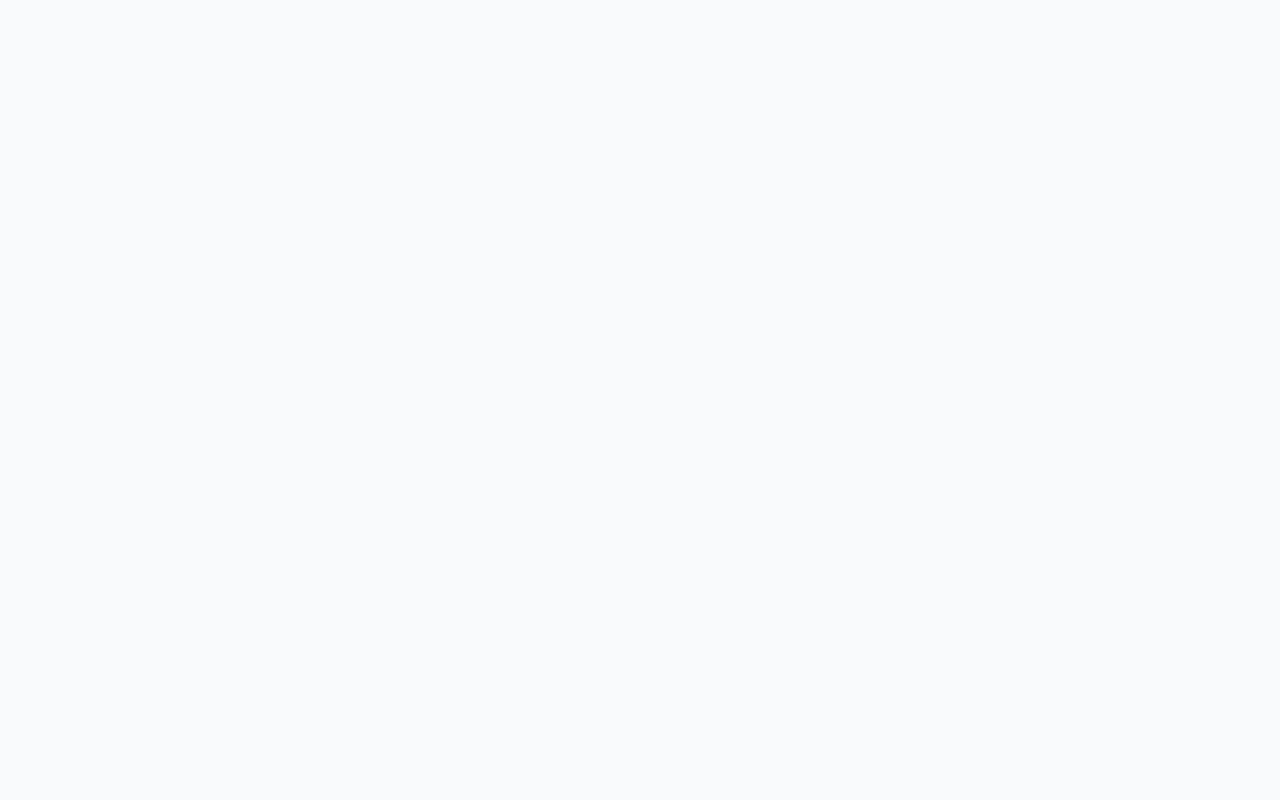
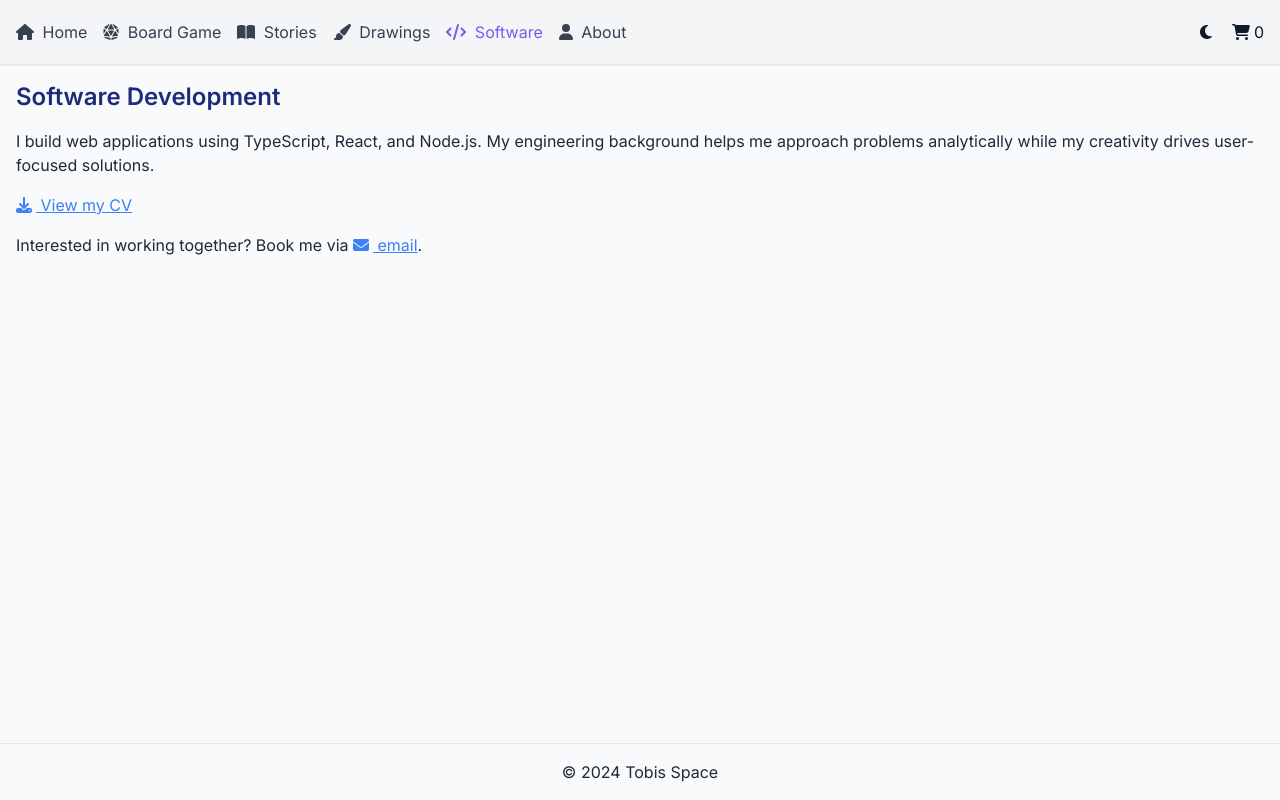
Before and after one commit to elmigerto/baseHomePage, a React (Vite) app in the folder tobis-space/: page /software in a window 1280 px wide. Before the commit this address had no page. Built offline with nearby package versions, Linux system fonts and the light colour scheme.

Commit message:
Add Software page with CV link

```diff
--- a/tobis-space/src/App.tsx
+++ b/tobis-space/src/App.tsx
@@ -14,6 +14,7 @@ import DrawingsRoom from './pages/DrawingsRoom'
 import Home from './pages/Home'
 import Stories from './pages/Stories'
 import StoryOverview from './pages/StoryOverview'
+import Software from './pages/Software'
 
 export default function App() {
   return (
@@ -33,6 +34,7 @@ export default function App() {
         </Route>
         <Route path="drawings" element={<Drawings />} />
         <Route path="drawings/room" element={<DrawingsRoom />} />
+        <Route path="software" element={<Software />} />
         <Route path="about" element={<About />} />
         <Route path="success" element={<CheckoutSuccess />} />
         <Route path="cancel" element={<CheckoutCancel />} />
--- a/tobis-space/src/components/Header.tsx
+++ b/tobis-space/src/components/Header.tsx
@@ -4,6 +4,7 @@ import {
   faDiceD20,
   faHome,
   faPaintBrush,
+  faCode,
   faShoppingCart,
   faSun,
   faMoon,
@@ -39,6 +40,9 @@ export default function Header({
           <NavLink to="/drawings" className={linkClass}>
             <FontAwesomeIcon icon={faPaintBrush} className="mr-1" /> Drawings
           </NavLink>
+          <NavLink to="/software" className={linkClass}>
+            <FontAwesomeIcon icon={faCode} className="mr-1" /> Software
+          </NavLink>
           <NavLink to="/about" className={linkClass}>
             <FontAwesomeIcon icon={faUser} className="mr-1" /> About
           </NavLink>
--- /dev/null
+++ b/tobis-space/src/pages/Software.tsx
@@ -0,0 +1,27 @@
+import { FontAwesomeIcon } from '@fortawesome/react-fontawesome'
+import { faDownload, faEnvelope } from '@fortawesome/free-solid-svg-icons'
+
+export default function Software() {
+  return (
+    <div className="space-y-4">
+      <h2 className="page-title">Software Development</h2>
+      <p>
+        I build web applications using TypeScript, React, and Node.js. My
+        engineering background helps me approach problems analytically while my
+        creativity drives user-focused solutions.
+      </p>
+      <p>
+        <a href="/cv.pdf" target="_blank" rel="noreferrer" className="text-blue-500 underline">
+          <FontAwesomeIcon icon={faDownload} className="mr-1" /> View my CV
+        </a>
+      </p>
+      <p>
+        Interested in working together? Book me via{' '}
+        <a href="mailto:booking@example.com" className="text-blue-500 underline">
+          <FontAwesomeIcon icon={faEnvelope} className="mr-1" /> email
+        </a>
+        .
+      </p>
+    </div>
+  )
+}
```
Also changed, not shown: 1 other file (tests, documents, lock files or other folders).
